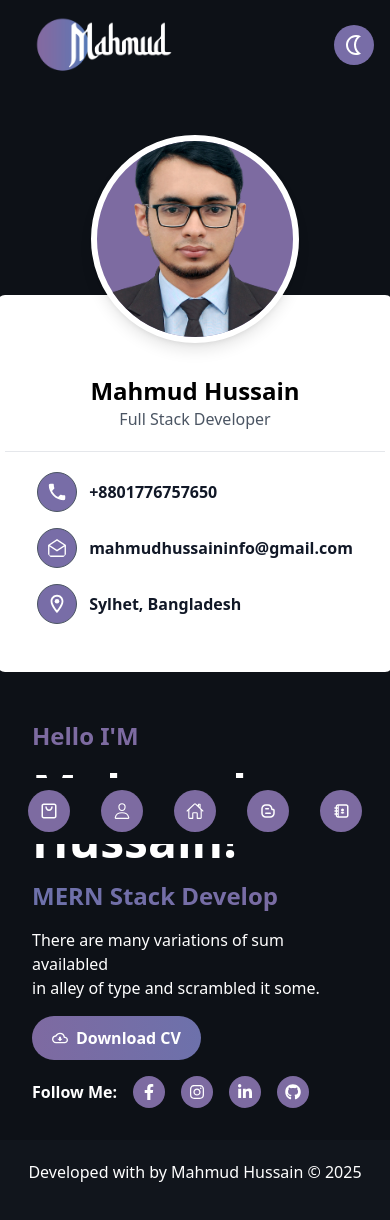
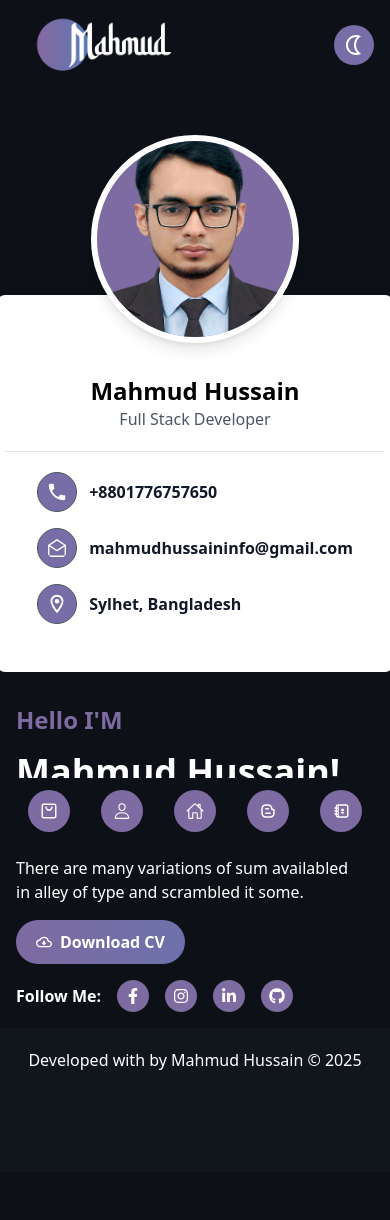
Before and after one commit to mahmudhussaininfo/portfolio-nextjs, a Next.js app: page / in a window 390 px wide. Shown: the top 1220 px of the page. After the commit the page ends 1172 px from the top, so only its background shows below. Built offline with nearby package versions, Linux system fonts and the light colour scheme.

Commit message:
update home page  for mobile view

```diff
--- a/app/components/Home.jsx
+++ b/app/components/Home.jsx
@@ -18,7 +18,7 @@ const Home = () => {
       <div className="min-h-screen flex items-center justify-center">
         <div className="container text-gray-900 mx-auto md:w-[70%] flex flex-col md:flex-row items-center gap-8 p-4 max-sm:mt-10">
           {/* my img and details */}
-          <div className="md:w-1/3">
+          <div className="md:w-1/3 px-5 md:px-0">
             <div className="flex flex-col items-center w-full">
               <div className="w-52 h-52 md:w-64 md:h-64 lg:w-80 lg:h-80 rounded-full overflow-hidden border-[6px] border-white bg-[#7d6ba1] z-50 shadow-lg -mb-12 md:-mb-36 lg:-mb-40">
                 <Image
@@ -42,9 +42,11 @@ const Home = () => {
             </div>
           </div>
           {/* about me and cv button */}
-          <div className="md:w-1/2 space-y-4 dark:text-white p-4">
+          <div className="md:w-1/2 space-y-4 w-full dark:text-white md:p-4">
             <h3 className="text-2xl font-bold text-primary">{"Hello I'M"}</h3>
-            <h2 className="font-extrabold text-5xl">Mahmud Hussain!</h2>
+            <h2 className="font-extrabold md:text-5xl text-4xl">
+              Mahmud Hussain!
+            </h2>
 
             <AnimatedText
               text={[
```
